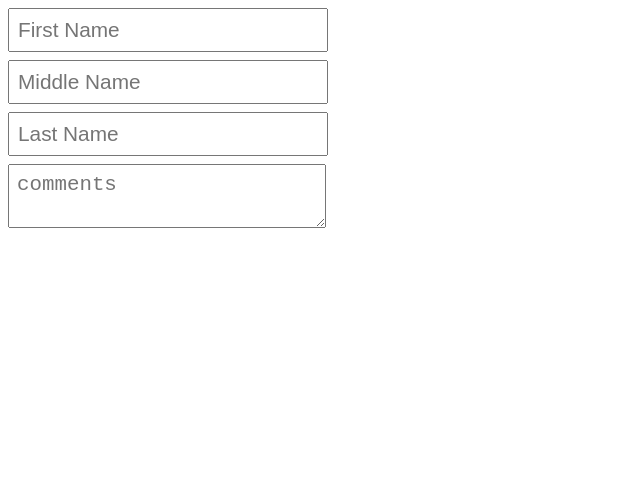
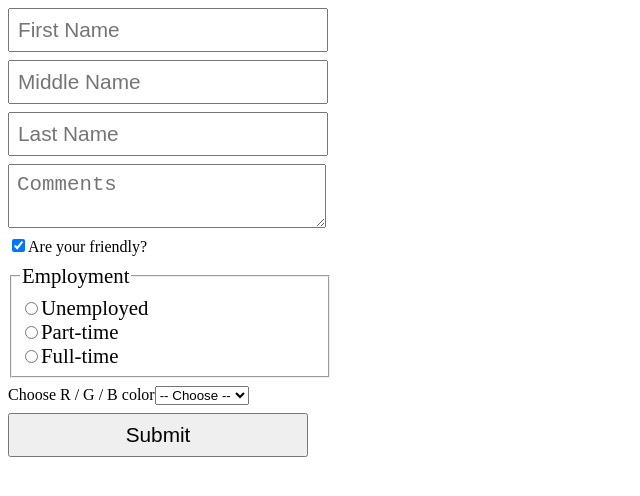
Before and after one commit to dev4ult/trying-react, a React app: page / in a window 1280 px wide. Shown: the top 496 px of the page, without its empty margins (0-640 px from the left). Built offline with nearby package versions, Linux system fonts and the light colour scheme.

Commit message:
learning form in react

```diff
--- a/src/components/Form.js
+++ b/src/components/Form.js
@@ -6,25 +6,62 @@ export default function Form() {
     middleName: '',
     lastName: '',
     comment: '',
+    isFriendly: true,
+    employment: '',
+    favColor: '',
   });
 
   function handleChange(e) {
+    const { name, value, type, checked } = e.target;
     setFormData((prevFormData) => {
       return {
         ...prevFormData,
-        [e.target.name]: e.target.value,
+        [name]: type === 'checkbox' ? checked : value,
       };
     });
   }
 
-  const { firstName, middleName, lastName, comment } = formData;
+  function handleSubmit(e) {
+    e.preventDefault();
+    console.log(formData);
+  }
+
+  const { firstName, middleName, lastName, comment, isFriendly, employment, favColor } = formData;
 
   return (
-    <form className="flex">
+    <form className="flex" onSubmit={handleSubmit}>
       <input type="text" name="firstName" placeholder="First Name" onChange={handleChange} value={firstName} />
       <input type="text" name="middleName" placeholder="Middle Name" onChange={handleChange} value={middleName} />
       <input type="text" name="lastName" placeholder="Last Name" onChange={handleChange} value={lastName} />
-      <textarea placeholder="comments" name="comment" onChange={handleChange} value={comment}></textarea>
+      <textarea placeholder="Comments" name="comment" onChange={handleChange} value={comment}></textarea>
+      <div>
+        <input type="checkbox" id="isFriendly" checked={isFriendly} onChange={handleChange} name="isFriendly" />
+        <label htmlFor="isFriendly">Are your friendly?</label>
+      </div>
+      <fieldset>
+        <legend>Employment</legend>
+
+        <input type="radio" id="unemployed" name="employment" onChange={handleChange} value="unemployed" checked={employment === 'unemployed'} />
+        <label htmlFor="unemployed">Unemployed</label>
+        <br />
+
+        <input type="radio" id="part-time" name="employment" onChange={handleChange} value="part-time" checked={employment === 'part-time'} />
+        <label htmlFor="part-time">Part-time</label>
+        <br />
+
+        <input type="radio" id="full-time" name="employment" onChange={handleChange} value="full-time" checked={employment === 'full-time'} />
+        <label htmlFor="full-time">Full-time</label>
+      </fieldset>
+      <div>
+        <label htmlFor="favColor">Choose R / G / B color</label>
+        <select id="favColor" value={favColor} onChange={handleChange} name="favColor">
+          <option>-- Choose --</option>
+          <option value="red">Red</option>
+          <option value="green">Green</option>
+          <option value="blue">Blue</option>
+        </select>
+      </div>
+      <button>Submit</button>
     </form>
   );
 }
--- a/src/css/styles.css
+++ b/src/css/styles.css
@@ -8,7 +8,9 @@ form {
 }
 
 form input,
-form textarea {
+form textarea,
+form fieldset,
+form button {
   max-width: 300px;
   font-size: 1.3rem;
   padding: 0.5rem;
```
